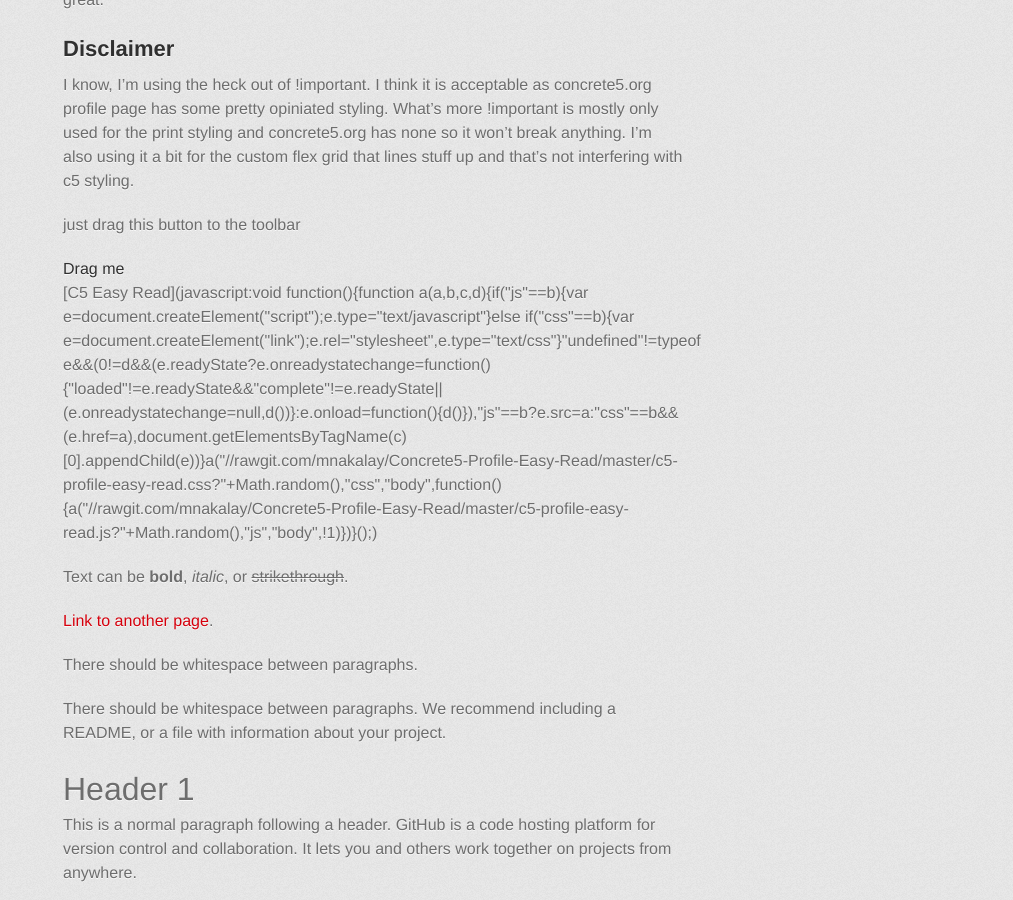
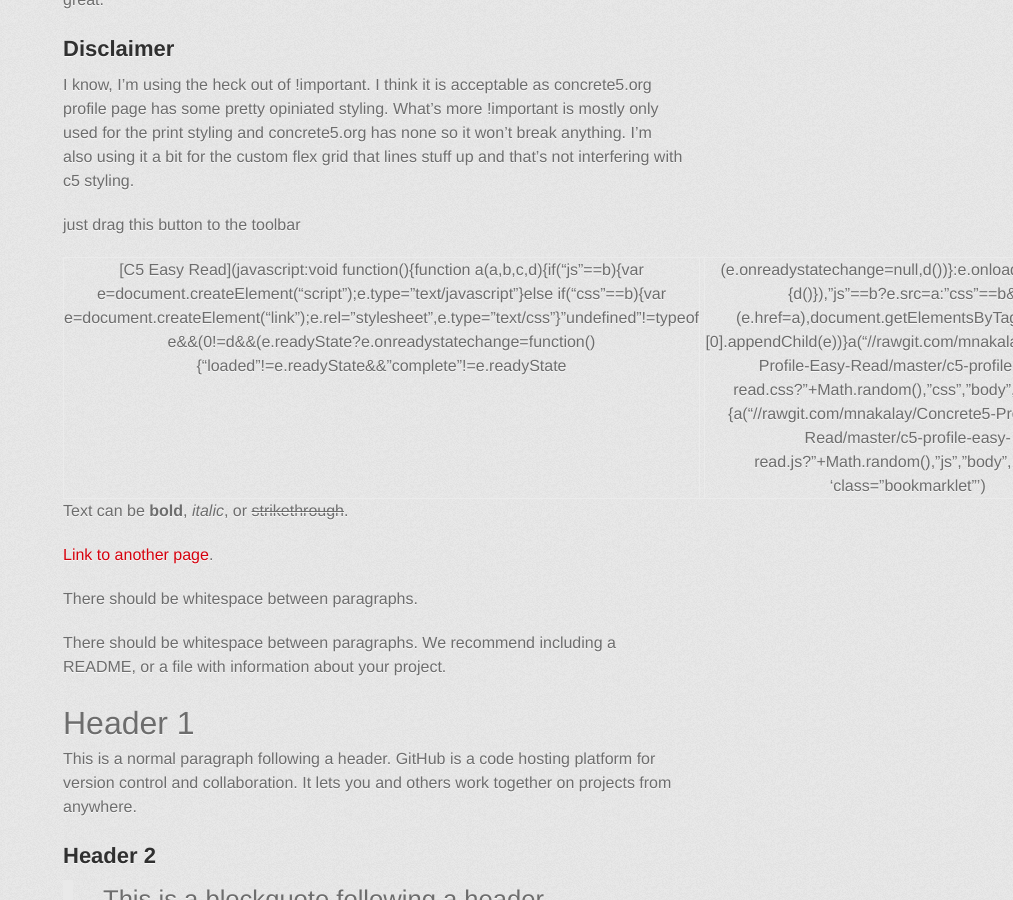
Before and after one commit to mnakalay/Concrete5-Profile-Easy-Read, a Jekyll site: the page built from docs/index.md, in a window 1280 px wide and 900 px high, scrolled down 883 px. Shown: the whole window, without its empty margins (267-1280 px from the left). Built offline with Jekyll 4.4.1, drawn with Linux system fonts in a browser that asks for light colours; some web fonts are replaced; our own code applies the rules of GitHub Pages for plain Markdown files.

Commit message:
more markdown testing

```diff
--- a/docs/index.md
+++ b/docs/index.md
@@ -28,10 +28,7 @@ I'm also using it a bit for the custom flex grid that lines stuff up and that's
 
 just drag this button to the toolbar
 
-<dl class="bookmarklet">
-<dt>Drag me</dt>
-<dd>[C5 Easy Read](javascript:void function(){function a(a,b,c,d){if("js"==b){var e=document.createElement("script");e.type="text/javascript"}else if("css"==b){var e=document.createElement("link");e.rel="stylesheet",e.type="text/css"}"undefined"!=typeof e&&(0!=d&&(e.readyState?e.onreadystatechange=function(){"loaded"!=e.readyState&&"complete"!=e.readyState||(e.onreadystatechange=null,d())}:e.onload=function(){d()}),"js"==b?e.src=a:"css"==b&&(e.href=a),document.getElementsByTagName(c)[0].appendChild(e))}a("//rawgit.com/mnakalay/Concrete5-Profile-Easy-Read/master/c5-profile-easy-read.css?"+Math.random(),"css","body",function(){a("//rawgit.com/mnakalay/Concrete5-Profile-Easy-Read/master/c5-profile-easy-read.js?"+Math.random(),"js","body",!1)})}();)</dd>
-</dl>
+[C5 Easy Read](javascript:void function(){function a(a,b,c,d){if("js"==b){var e=document.createElement("script");e.type="text/javascript"}else if("css"==b){var e=document.createElement("link");e.rel="stylesheet",e.type="text/css"}"undefined"!=typeof e&&(0!=d&&(e.readyState?e.onreadystatechange=function(){"loaded"!=e.readyState&&"complete"!=e.readyState||(e.onreadystatechange=null,d())}:e.onload=function(){d()}),"js"==b?e.src=a:"css"==b&&(e.href=a),document.getElementsByTagName(c)[0].appendChild(e))}a("//rawgit.com/mnakalay/Concrete5-Profile-Easy-Read/master/c5-profile-easy-read.css?"+Math.random(),"css","body",function(){a("//rawgit.com/mnakalay/Concrete5-Profile-Easy-Read/master/c5-profile-easy-read.js?"+Math.random(),"js","body",!1)})}(); 'class="bookmarklet"')
 
 Text can be **bold**, _italic_, or ~~strikethrough~~.
 
```
